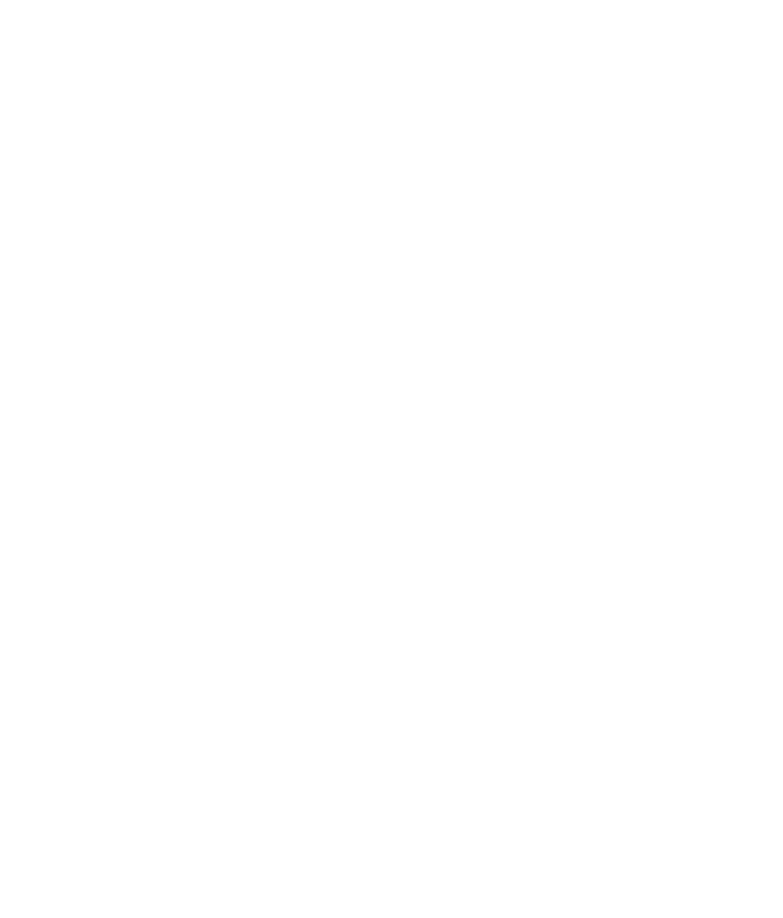
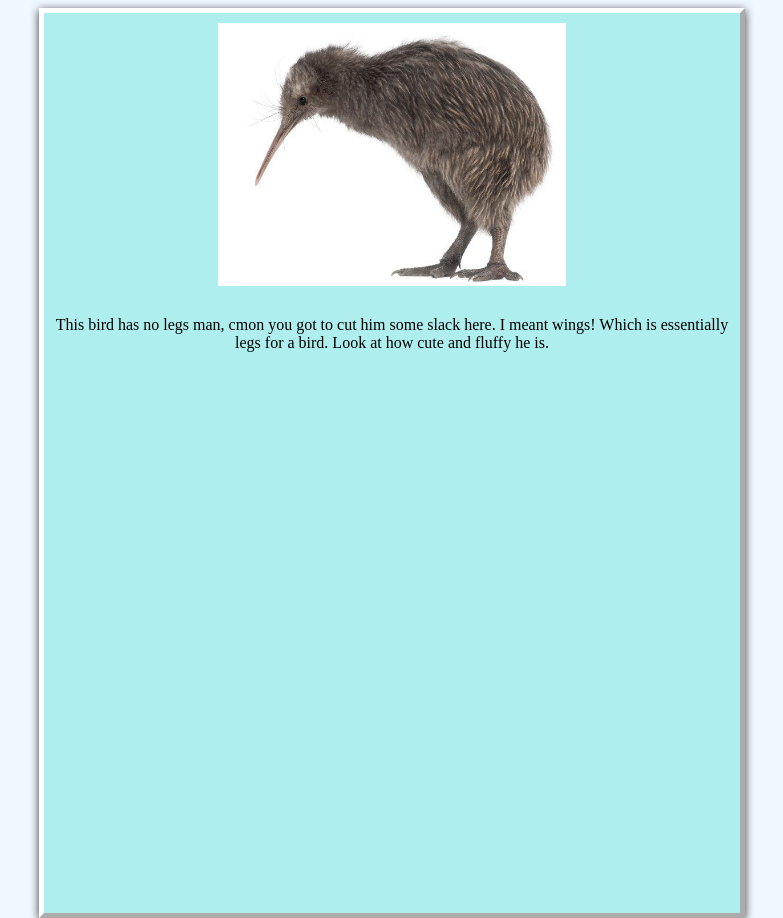
Before and after one commit to Cjimen47/CompetencyGrow, a plain HTML site: page Webpages/kiwi.html in a window 1280 px wide. Shown: the top 918 px of the page, without its empty margins (248-1031 px from the left). Before the commit the page ends 800 px from the top, so only its background shows below. Drawn offline with Linux system fonts and the light colour scheme.

Commit message:
Added Kiwi image and text

```diff
--- a/Webpages/kiwi.html
+++ b/Webpages/kiwi.html
@@ -0,0 +1,24 @@
+<!DOCTYPE html>
+<html lang="en">
+<head>
+    <meta charset="UTF-8">
+    <meta name="viewport" content="width=device-width, initial-scale=1.0">
+    <title>Kiwis <3<3</title>
+    <link rel="stylesheet" href="../styles.css">
+</head>
+<body>
+    <div class="container">
+        <div class = "center">
+            <img src="../Assets/kiwi.jpg">
+            <p>
+                This bird has no legs man, cmon you got to cut him some slack here.
+                I meant wings! Which is essentially legs for a bird. Look at how cute and fluffy he is.
+
+            </p>
+
+        </div>
+
+    </div>
+
+</body>
+</html>
```
Also changed, not shown: index.html (+1 -1 lines).
